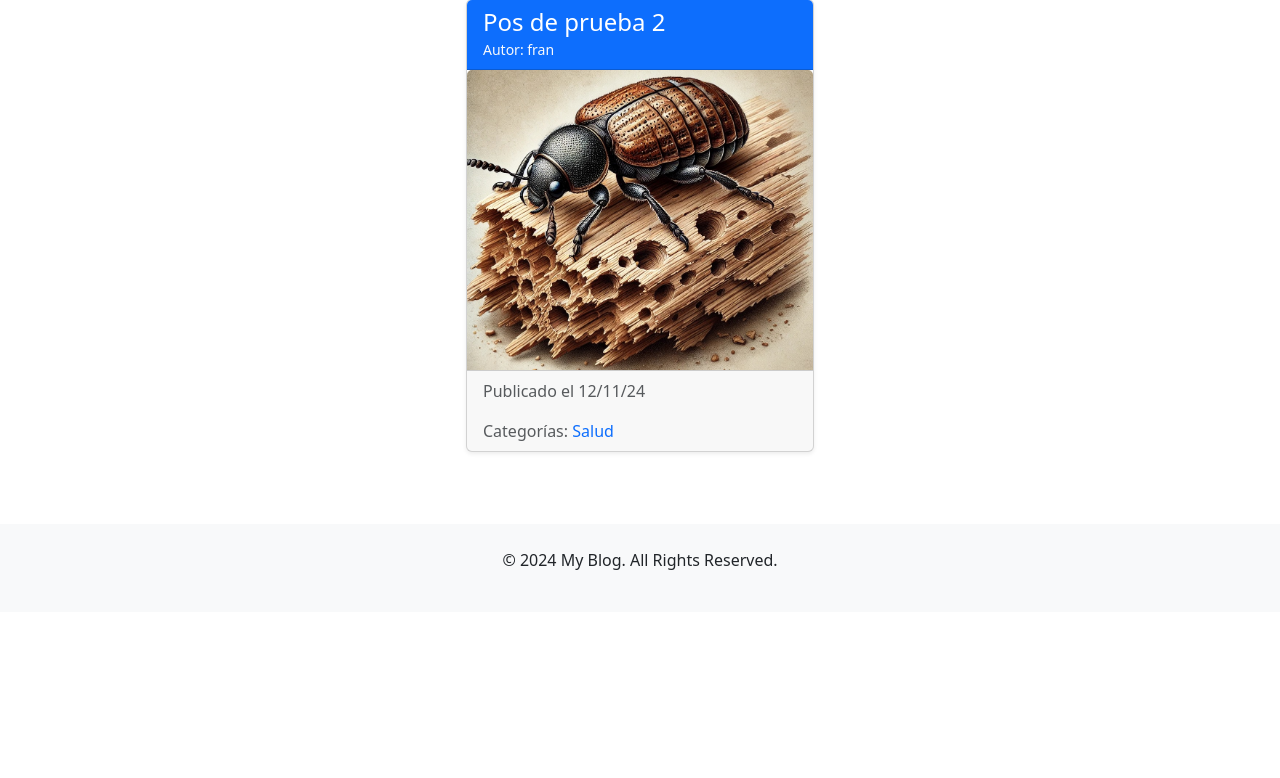
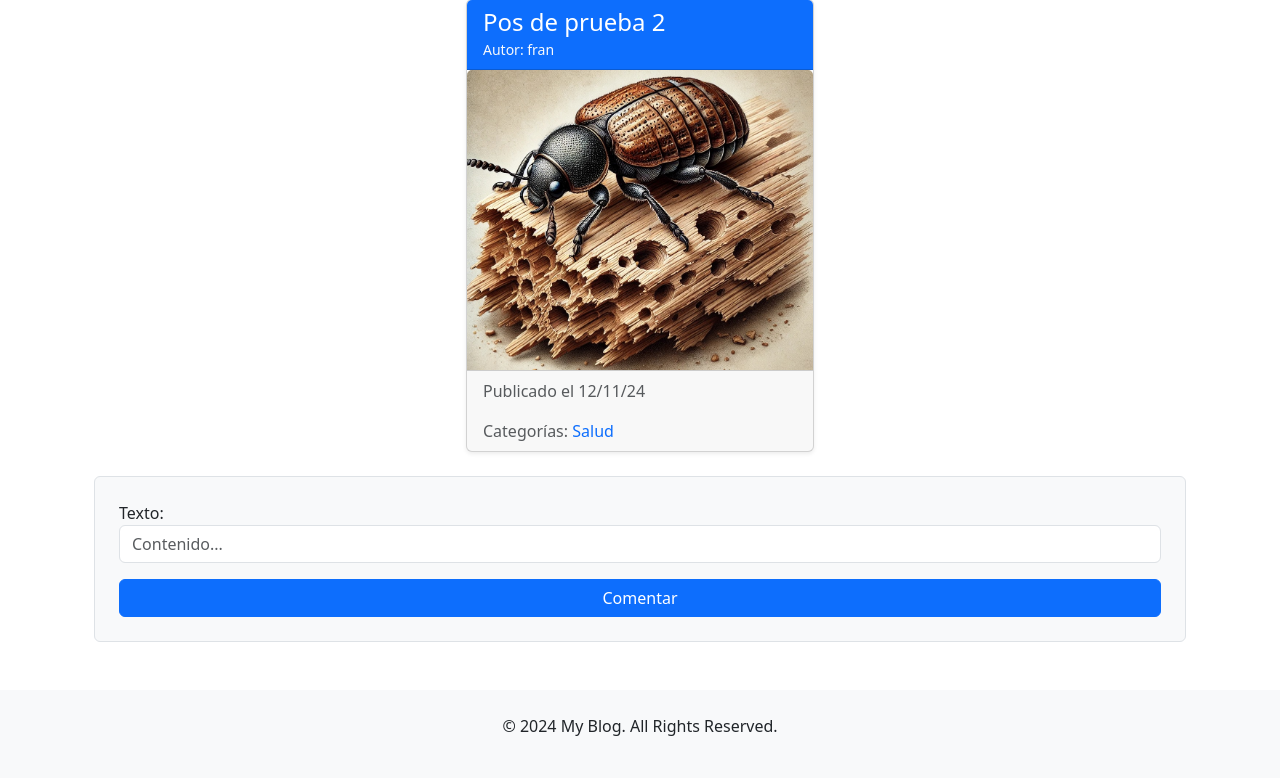
Before and after one commit to FranciscoGRG/Proyecto_Django, a Django app: page /blog/post?post_id=5 in a window 1280 px wide. Shown: the part 273-1051 px from the top of the page. Before the commit the page ends 843 px from the top, so only its background shows below. Run offline with Django 5.2, Linux system fonts and the light colour scheme; data comes from the database, SQL or seed files in the repository; both versions use the stored data as it was after the commit.

Commit message:
Añadidos comentarios

```diff
--- a/blog/admin.py
+++ b/blog/admin.py
@@ -1,5 +1,5 @@
 from django.contrib import admin
-from .models import Categoria, Post
+from .models import Categoria, Post, Comment
 
 # Register your models here.
 class CategoriaAdmin(admin.ModelAdmin):
@@ -8,5 +8,9 @@ class CategoriaAdmin(admin.ModelAdmin):
 class PostAdmin(admin.ModelAdmin):
     readonly_fields = ('created', 'updated')
 
+class CommentAdmin(admin.ModelAdmin):
+    readonly_fields = ('created', 'updated')
+
 admin.site.register(Categoria, CategoriaAdmin)
 admin.site.register(Post, PostAdmin)
+admin.site.register(Comment, CommentAdmin)
--- a/blog/forms.py
+++ b/blog/forms.py
@@ -48,3 +48,10 @@ class FormularioEditarPost(forms.Form):
             self.fields['contenido'].initial = post.contenido
             self.fields['imagen'].initial = post.imagen
             self.fields['categorias'].initial = post.categorias.all()
+
+class FormularioComentario(forms.Form):
+    texto = forms.CharField(max_length=500,
+                             widget=forms.TextInput(attrs={
+                                 'class': 'form-control',
+                                 'placeholder': 'Contenido...'
+                             }))
--- a/blog/models.py
+++ b/blog/models.py
@@ -32,3 +32,17 @@ class Post(models.Model):
 
     def __str__(self):
         return self.titulo
+
+class Comment(models.Model):
+    texto = models.CharField(max_length=500)
+    autor = models.ForeignKey(User, on_delete=models.CASCADE)
+    post = models.ForeignKey(Post, on_delete=models.CASCADE)
+    created = models.DateTimeField(auto_now_add=True)
+    updated = models.DateTimeField(auto_now=True)
+
+    class Meta:
+        verbose_name = 'Comentario'
+        verbose_name_plural = 'Comentarios'
+
+    def __str__(self):
+        return self.texto
--- a/blog/templates/post/readPost.html
+++ b/blog/templates/post/readPost.html
@@ -34,5 +34,38 @@
         </div>
 
     </div>
+
+    <div>
+
+        {% if comentarios %}
+
+        {% for comentario in comentarios %}
+        <div class="card mb-4 shadow-sm">
+            <div class="card-header bg-light">
+                <h5 class="card-title">{{comentario.autor}}</h5>
+                <small class="text-muted">{{comentario.created|date:"d/m/y"}}</small>
+            </div>
+            <div class="card-body">
+                <p>{{ comentario.texto }}</p>
+            </div>
+        </div>
+
+        {% endfor %}
+
+        {% endif %}
+
+
+
+        <form action="" method="POST" enctype="form-data" class="p-4 border rounded bg-light">
+            {% csrf_token %}
+
+            <div class="form-group">
+                {{ formularioComentario.texto.label_tag }}
+                {{ formularioComentario.texto }}
+            </div>
+
+            <button type="submit" class="btn btn-primary mt-3 w-100">Comentar</button>
+        </form>
+    </div>
 </div>
 {% endblock %}
--- a/blog/urls.py
+++ b/blog/urls.py
@@ -9,4 +9,5 @@ urlpatterns = [
     path('post', views.read_post, name='Post'),
     path('delete_post', views.delete_post, name='Delete'),
     path('edit', views.edit_post, name='EditPost'),
+    path('comentar', views.CreateComment, name='Comentar'),
 ]
--- a/blog/views.py
+++ b/blog/views.py
@@ -1,14 +1,17 @@
 from django.shortcuts import render, redirect
-from .models import Post, Categoria
-from .forms import FormularioCrearPost, FormularioEditarPost
+from .models import Post, Categoria, Comment
+from .forms import FormularioCrearPost, FormularioEditarPost, FormularioComentario
 from django.contrib import messages
 
 # Create your views here.
+
+# Vista para mostrar los post
 def blog(request):
     posts = Post.objects.all()
     return render(request, 'blog/blog.html', {'posts': posts})
 
 
+# Vista para mostrar el formulario para crear un post y procesarlo
 def create_post(request):
     formularioCrearPost = FormularioCrearPost()
 
@@ -43,11 +46,31 @@ def create_post(request):
                   {'formularioCrearPost': formularioCrearPost})
 
 
+# Vista para mostrar los detalles de un post
 def read_post(request):
+
+    formularioComentario = FormularioComentario()
     post_id = request.GET.get('post_id')
     post = Post.objects.get(pk=post_id)
-    return render(request, 'post/readPost.html',{'post':post})
+    comentarios = Comment.objects.filter(post=post)
 
+    if request.method == 'POST':
+        formularioComentario = FormularioComentario(data=request.POST)
+
+        if formularioComentario.is_valid():
+            comentario = Comment(
+                texto = formularioComentario.cleaned_data["texto"],
+                autor = request.user,
+                post = post
+        )
+
+        comentario.save()
+
+        return redirect(f'/blog/post?post_id={post.id}')
+
+    return render(request, 'post/readPost.html',{'post':post, 'formularioComentario': formularioComentario, 'comentarios': comentarios})
+
+# Vista para borrar un post
 def delete_post(request):
     post_id = request.GET.get('post_id')
     post = Post.objects.get(pk=post_id)
@@ -55,6 +78,7 @@ def delete_post(request):
     messages.success(request, 'Post eliminado exitosamente')
     return redirect('Blog')
 
+# Vista para editar un post
 def edit_post(request):
     post_id = request.GET.get('post_id')
     post = Post.objects.get(pk=post_id)
@@ -73,3 +97,18 @@ def edit_post(request):
         formularioEditarPost = FormularioEditarPost(post=post)
 
     return render(request, 'post/editPost.html',{'post':post, 'formularioEditarPost':formularioEditarPost})
+
+# Vista para crear un comentario asociado a un post
+def CreateComment(request):
+    formularioComentario = FormularioComentario(data=request.POST)
+
+    if formularioComentario.is_valid():
+        comentario = Comment(
+            texto = formularioComentario.cleaned_data["texto"],
+            autor = request.user
+
+        )
+
+        comentario.save()
+
+        return redirect('Blog')
```
Also changed, not shown: blog/migrations/0005_comment.py (added), blog/migrations/0006_comment_post.py (added), db.sqlite3, media/blog/centro-de-rescate_J0zI4Zl.jpg (added).
